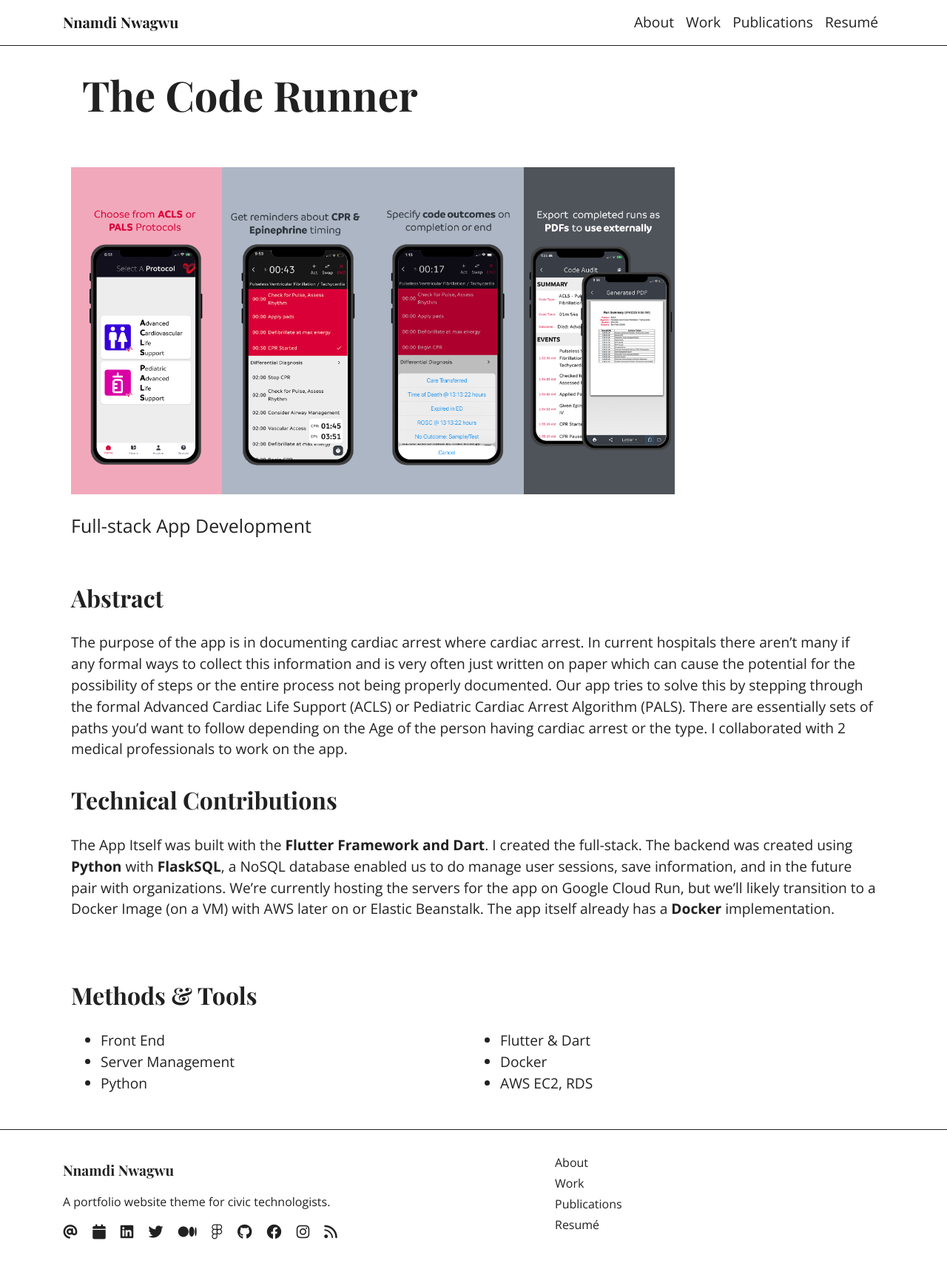
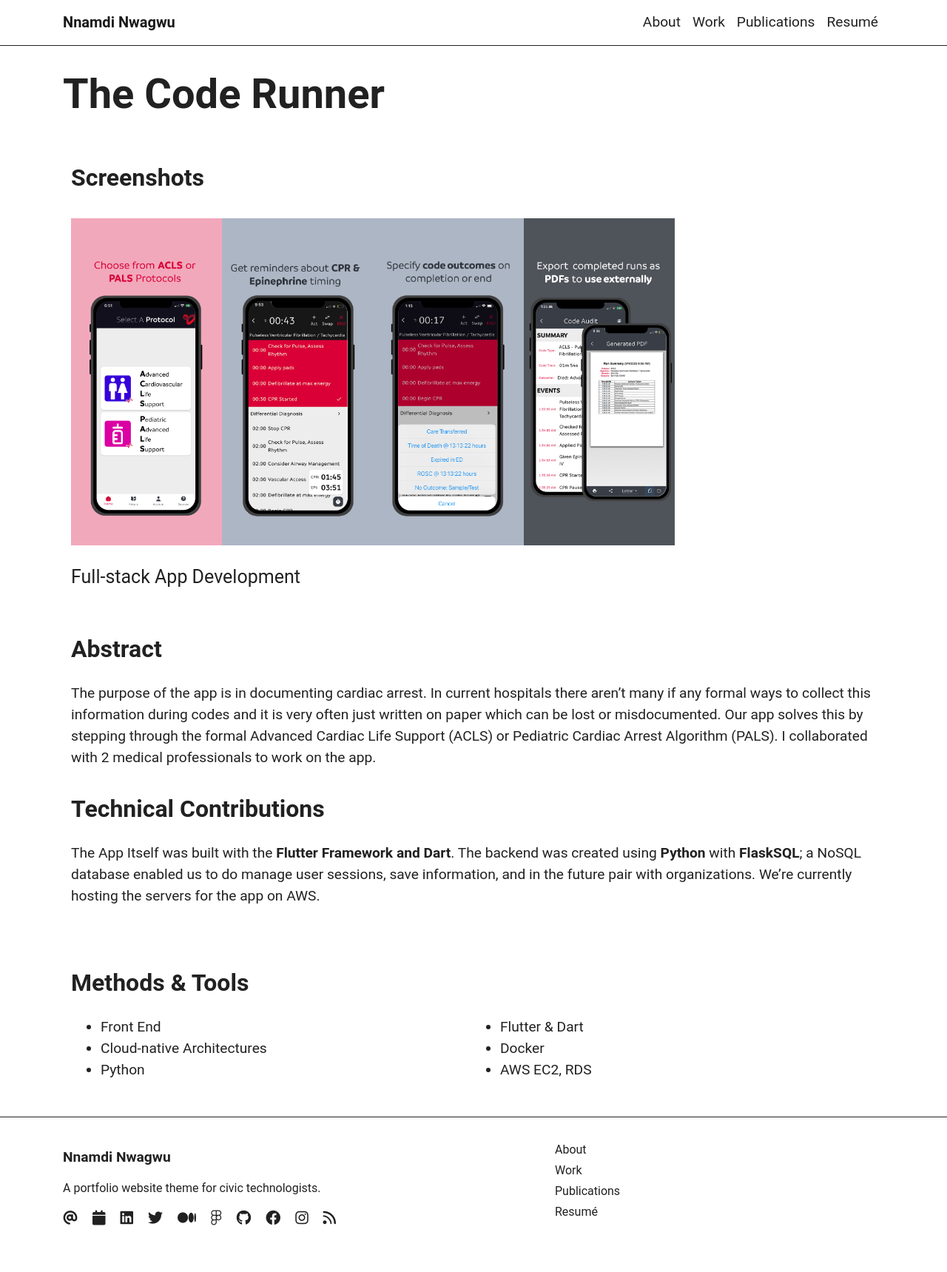
Before and after one commit to nnamd/nnamd.github.io, a Jekyll site: the page built from _work/2_coderunner.md, in a window 1280 px wide. Shown: the whole page at 74% size. Built offline with Jekyll 4.4.1, drawn with Linux system fonts in a browser that asks for light colours.

Commit message:
font test

```diff
--- a/_layouts/work.html
+++ b/_layouts/work.html
@@ -4,13 +4,13 @@ layout: work
 {% include header.html %}
 {% include nav.html %}
 <main>
+  <!-- Jumbotron/Title - full width, centered -->
+  <div class="container-fluid" style="padding-left: 0; padding-right: 0;">
+    {% include jumbotron.html %}
+  </div>
+
+  <!-- Rest of content with 1-inch margins -->
   <div class="container-fluid" style="padding-left: 1in; padding-right: 1in;">
-    <!-- Jumbotron/Title at very top -->
-    <div class="row mb-4">
-      <div class="col-12">
-        {% include jumbotron.html %}
-      </div>
-    </div>
 
 
 
@@ -30,9 +30,9 @@ layout: work
     {% if samples_layout == 'line' %}
     <!-- Samples in a single line -->
     <div class="row mb-4 g-0" style="margin-left: 0; margin-right: 0; overflow-x: auto;">
-      <!-- {% if page.samples-title %}
+      {% if page.samples-title %}
       <h2 class="mb-3" style="width: 100%;">{{ page.samples-title }}</h2>
-      {% endif %} -->
+      {% endif %}
 
       <!-- Video in line -->
       {% if has_videos %}
--- a/_work/2_coderunner.md
+++ b/_work/2_coderunner.md
@@ -5,7 +5,7 @@ img-feat: app_logo.png
 website:
 methods:
   - Front End
-  - Server Management
+  - Cloud-native Architectures
 tools:
   - Python
   - Flutter & Dart
@@ -33,7 +33,7 @@ sample-img-4: final_pdf_iphone.png
 
 
 ## Abstract
- The purpose of the app is in documenting cardiac arrest where cardiac arrest. In current hospitals there aren’t many if any formal ways to collect this information and is very often just written on paper which can cause the potential for the possibility of steps or the entire process not being properly documented. Our app tries to solve this by stepping through the formal Advanced Cardiac Life Support (ACLS) or Pediatric Cardiac Arrest Algorithm (PALS). There are essentially sets of paths you’d want to follow depending on the Age of the person having cardiac arrest or the type. I collaborated with 2 medical professionals to work on the app.
+ The purpose of the app is in documenting cardiac arrest. In current hospitals there aren’t many if any formal ways to collect this information during codes and it is very often just written on paper which can be lost or misdocumented. Our app solves this by stepping through the formal Advanced Cardiac Life Support (ACLS) or Pediatric Cardiac Arrest Algorithm (PALS). I collaborated with 2 medical professionals to work on the app.
 
 ## Technical Contributions
-The App Itself was built with the **Flutter Framework and Dart**. I created the full-stack. The backend was created using **Python** with **FlaskSQL**, a NoSQL database enabled us to do manage user sessions, save information, and in the future pair with organizations. We’re currently hosting the servers for the app on Google Cloud Run, but we’ll likely transition to a Docker Image (on a VM) with AWS later on or Elastic Beanstalk. The app itself already has a **Docker** implementation.
+The App Itself was built with the **Flutter Framework and Dart**. The backend was created using **Python** with **FlaskSQL**; a NoSQL database enabled us to do manage user sessions, save information, and in the future pair with organizations. We’re currently hosting the servers for the app on AWS.
--- a/css/style.css
+++ b/css/style.css
@@ -6,9 +6,9 @@
     --color-5: #54278f;
     --color-6: #f1f1f1;
     /* Accent font */
-    --font-1: 'Playfair Display', serif;
+    --font-1: 'Roboto', sans-serif;
     /* Secondary font */
-    --font-2: 'Open Sans', sans-serif;
+    --font-2: 'Roboto', sans-serif;
     --weight-1: 400;
     --weight-2: 400;
     --weight-3: 700;
```
